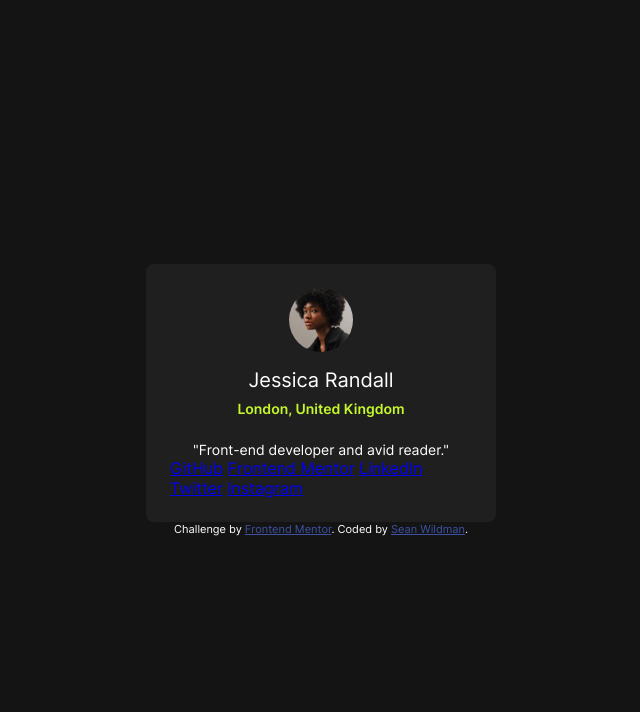
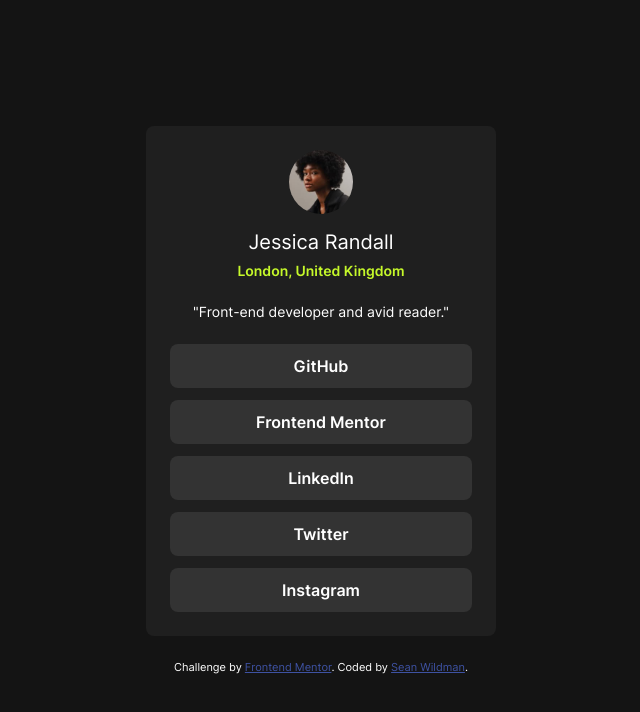
Before and after one commit to twelvegoats/FEM_social_links_profile, a website: page index.html in a window 1280 px wide. Shown: the whole page, without its empty margins (319-959 px from the left). Drawn offline with nearby package versions, Linux system fonts and the light colour scheme; files that its build step writes are made by us from their sources.

Commit message:
Style .social-card links as buttons

```diff
--- a/scss/base/_base.scss
+++ b/scss/base/_base.scss
@@ -21,6 +21,7 @@
   display: flex;
   flex-direction: column;
   align-items: center;
+  margin-bottom: $spacing-large;
 }
 
 .social-card__image {
@@ -48,3 +49,35 @@
   margin-top: $spacing-large;
   text-align: center;
 }
+
+.social-card__links {
+  display: flex;
+  flex-direction: column;
+  margin-top: $spacing-large;
+  width: 100%;
+}
+
+.social-card__link {
+  display: flex;
+  align-items: center;
+  justify-content: center;
+  background-color: $grey-700;
+  color: $white;
+  text-decoration: none;
+  padding: 0.75rem;
+  border-radius: 0.5rem;
+  text-align: center;
+  font-weight: $font-weight-semibold;
+  margin-bottom: 0.75rem;
+  transition: background-color 0.3s ease;
+  width: 100%;
+
+  &:hover {
+    background-color: $green;
+    color: $grey-900;
+  }
+
+  &:last-child {
+    margin-bottom: 0;
+  }
+}
```
